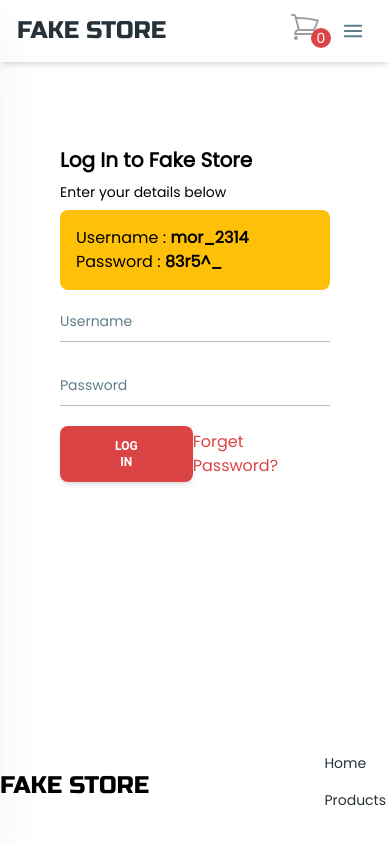
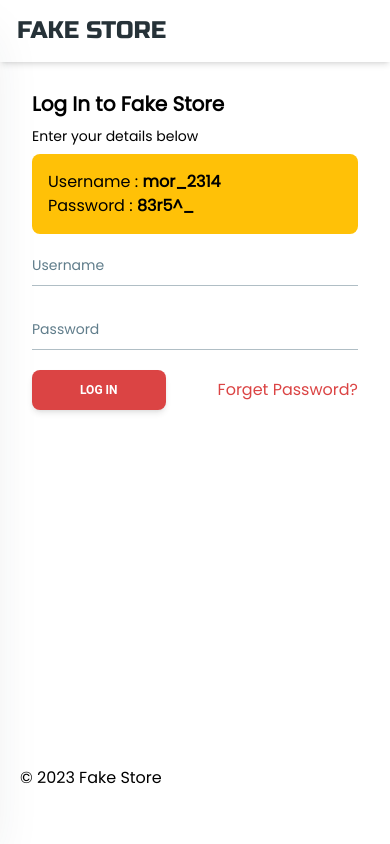
Before and after one commit to mazc0de/fake-store-react, a React (Vite) app: page /login in a window 390 px wide. Built offline with nearby package versions, Linux system fonts and the light colour scheme.

Commit message:
fix: minor layout

```diff
--- a/src/components/Footer/index.jsx
+++ b/src/components/Footer/index.jsx
@@ -2,11 +2,8 @@ import { Typography } from '@material-tailwind/react';
 
 const Footer = ({ menu }) => {
   return (
-    <footer className="flex h-20 w-full items-center justify-between">
-      <Typography as="a" href="#" className="mr-4 cursor-pointer py-1.5 font-russoOne text-2xl font-medium">
-        FAKE STORE
-      </Typography>
-      {menu}
+    <footer className="flex w-full items-center justify-between p-5">
+      <p className="font-poppins">&copy; 2023 Fake Store</p>
     </footer>
   );
 };
--- a/src/components/Header/index.jsx
+++ b/src/components/Header/index.jsx
@@ -1,17 +1,17 @@
 import { Outlet } from 'react-router';
 import { Link, NavLink } from 'react-router-dom';
 import { useContext, useEffect, useState } from 'react';
-import { Bars3Icon, ShoppingCartIcon, TrashIcon, UserCircleIcon, XMarkIcon } from '@heroicons/react/24/outline';
+import { Bars3Icon, PowerIcon, TrashIcon, XMarkIcon, ShoppingCartIcon } from '@heroicons/react/24/outline';
 import {
+  List,
+  Button,
+  Drawer,
   Navbar,
+  Popover,
   Typography,
-  Button,
-  Popover,
+  IconButton,
   PopoverHandler,
   PopoverContent,
-  Drawer,
-  IconButton,
-  List,
 } from '@material-tailwind/react';
 
 import Footer from '../Footer';
@@ -21,9 +21,10 @@ import { useCart } from '../../context/CartContext';
 import AuthContext from '../../context/AuthContext';
 
 const Header = () => {
+  const [open, setOpen] = useState(false);
   const [openPopover, setOpenPopover] = useState(false);
 
-  const { user } = useContext(AuthContext);
+  const { user, logOutUser } = useContext(AuthContext);
 
   const { state, dispatch, getTotalCartItems, getTotalPriceCart } = useCart();
   const { totalPrice } = getTotalPriceCart();
@@ -31,8 +32,6 @@ const Header = () => {
   const removeFromCart = (item) => {
     dispatch({ type: 'REMOVE_FROM_CART', payload: item });
   };
-
-  const [open, setOpen] = useState(false);
 
   const handleDrawer = () => {
     setOpen(!open);
@@ -75,12 +74,16 @@ const Header = () => {
     <div className="max-h-screen w-full overflow-y-auto">
       <Navbar className="sticky top-0 z-10 flex h-max max-w-full rounded-none px-4 py-2 lg:block lg:h-20 lg:px-8 lg:py-4">
         <div className="mx-auto flex w-full items-center justify-between text-blue-gray-900 lg:max-w-screen-xl">
+          <Link to="/">
             <Typography as="a" href="#" className="mr-4 cursor-pointer py-1.5 font-russoOne text-2xl font-medium">
               FAKE STORE
             </Typography>
+          </Link>
           <div className="flex items-center gap-4">
             <div className="mr-4 hidden lg:block">{navList}</div>
             <div className="hidden items-center gap-x-5 lg:flex">
+              {user && (
+                <>
                   <Popover open={openPopover} handler={setOpenPopover}>
                     <PopoverHandler {...triggers}>
                       <div className="relative">
@@ -150,8 +153,11 @@ const Header = () => {
                       )}
                     </PopoverContent>
                   </Popover>
-              {user && <ProfileMenu />}
+                  <ProfileMenu />
+                </>
+              )}
             </div>
+            {user && (
               <div className="flex">
                 <Link to="/cart">
                   <div className="relative mr-3 lg:hidden">
@@ -171,6 +177,7 @@ const Header = () => {
                   )}
                 </IconButton>
               </div>
+            )}
           </div>
         </div>
       </Navbar>
@@ -207,9 +214,9 @@ const Header = () => {
               </div>
             </div>
           </Link>
-          <Button className="ml-5 mt-3 flex gap-x-2 bg-primary" size="sm">
-            <UserCircleIcon className="h-4 w-4 text-white transition-all duration-200 hover:text-primary" />
-            Profile
+          <Button className="ml-5 mt-3 flex gap-x-2 bg-primary" size="sm" onClick={logOutUser}>
+            <PowerIcon className="h-4 w-4 text-white transition-all duration-200 hover:text-primary" />
+            Logout
           </Button>
         </div>
       </Drawer>
--- a/src/pages/Home/index.jsx
+++ b/src/pages/Home/index.jsx
@@ -106,14 +106,14 @@ const Home = () => {
   ];
 
   return (
-    <div className="mx-5">
+    <div className="mx-2">
       <Carousel className="rounded-xl" loop autoplay>
         {carouselImage?.map((image, index) => {
           return <img src={image.image} alt={image.image} className="w-full object-cover lg:h-72" key={index} />;
         })}
       </Carousel>
 
-      <div className="my-6 flex flex-col items-center justify-center lg:block">
+      <div className="my-3 flex flex-col items-center justify-center lg:block">
         <SectionTitle title="Categories" />
         {loading?.categories ? (
           <LoadingSpinner />
--- a/src/pages/Login/index.jsx
+++ b/src/pages/Login/index.jsx
@@ -32,7 +32,7 @@ const Login = () => {
   }
 
   return (
-    <div className="mx-10 my-16 flex flex-col gap-3 font-poppins lg:mx-0 lg:my-0 lg:flex-row">
+    <div className="mx-3 my-2 flex flex-col gap-3 font-poppins lg:mx-0 lg:my-0 lg:flex-row">
       <div className="hidden lg:block lg:w-1/2">
         <img src={SideImage} alt="side-image" />
       </div>
@@ -56,7 +56,7 @@ const Login = () => {
             {errors?.username && <p className="text-red-400">{errors?.username?.message}</p>}
             <Input variant="standard" label="Password" {...register('password')} />
             {errors?.password && <p className="text-red-400">{errors?.password?.message}</p>}
-            <div className="flex w-full items-center justify-between">
+            <div className="flex w-full items-center justify-between gap-2 lg:gap-0">
               <Button className="bg-primary px-12 lg:px-24" type="submit">
                 {loadingButton.login ? <Spinner className="h-5 w-5" /> : 'Log in'}
               </Button>
--- a/src/pages/ProductDetail/index.jsx
+++ b/src/pages/ProductDetail/index.jsx
@@ -59,9 +59,9 @@ const ProductDetail = () => {
       <BreadcrumbsComponent menus={breadcrumbsMenu} />
 
       {loading ? (
-        <>
+        <div className="mt-3">
           <LoadingSpinner />
-        </>
+        </div>
       ) : (
         <>
           <div className=" mt-3 grid grid-cols-1 gap-2 font-poppins lg:grid-cols-2">
--- a/src/pages/ProductsCategory/index.jsx
+++ b/src/pages/ProductsCategory/index.jsx
@@ -55,7 +55,9 @@ const ProductsCategory = () => {
     <>
       <BreadcrumbsComponent menus={breadcrumbsMenu} />
       {loading ? (
-        <LoadingSpinner />
+        <div className="mt-3">
+          <LoadingSpinner />
+        </div>
       ) : (
         <div className="mt-3 grid grid-cols-1 gap-5 lg:grid-cols-4">
           {products?.map((product) => {
```
Lines whose indentation alone changed are shown as unchanged.
